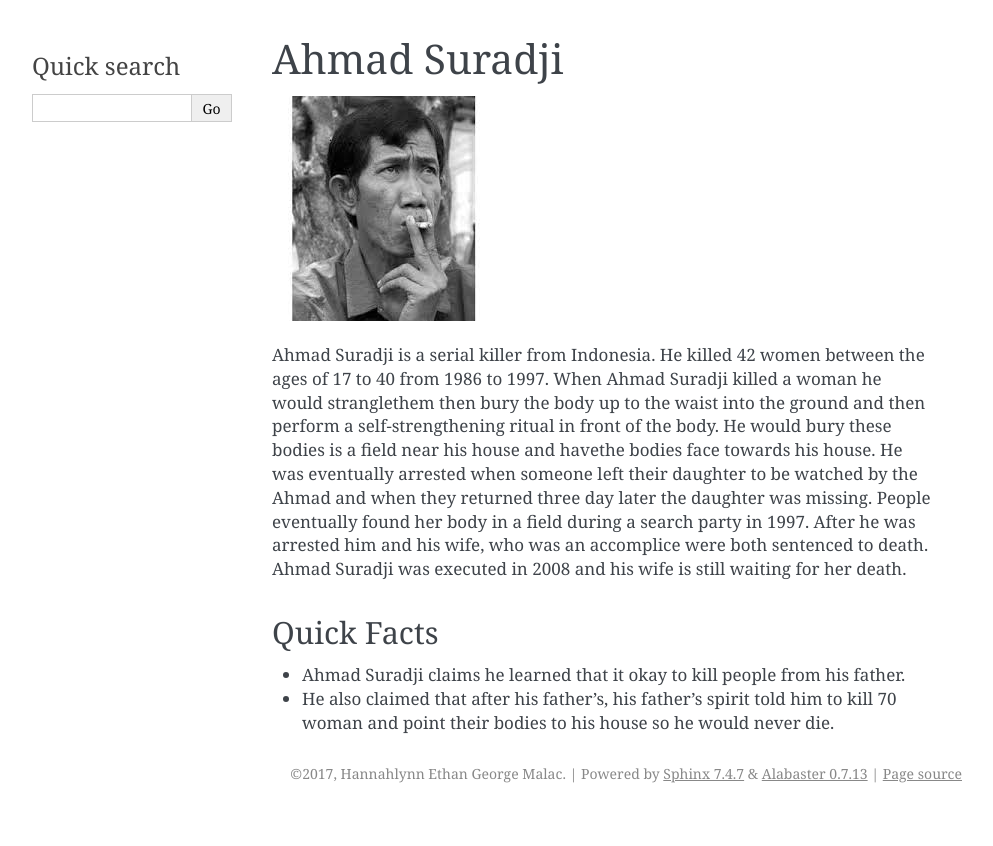
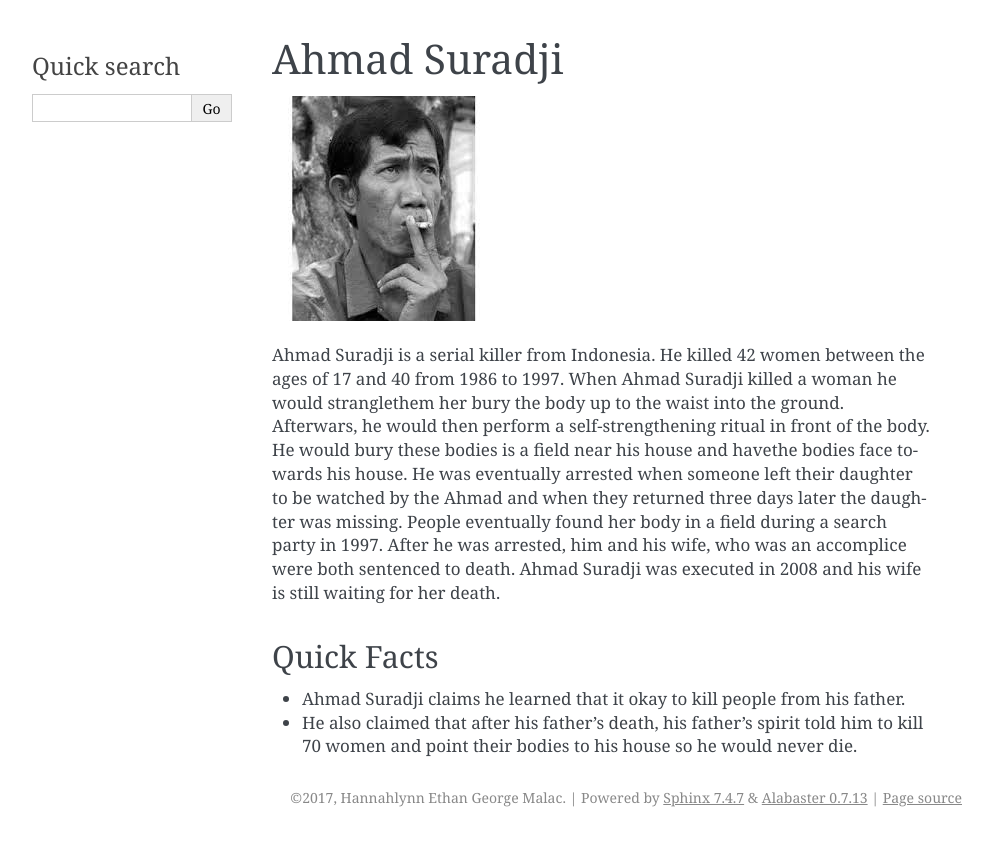
Before and after one commit to GeoSau/serial_killers, a Sphinx documentation site: the page built from source/ahmad_suradji/index.rst, in a window 1280 px wide. Shown: the top 846 px of the page, without its empty margins (148-1141 px from the left). Built offline with Sphinx 7.4.7, drawn with Linux system fonts in a browser that asks for light colours.

Commit message:
page edits

```diff
--- a/source/ahmad_suradji/index.rst
+++ b/source/ahmad_suradji/index.rst
@@ -6,19 +6,20 @@ Ahmad Suradji
 .. image:: ahmad.png
 
 Ahmad Suradji is a serial killer from Indonesia. He killed 42 women between the
-ages of 17 to 40 from 1986 to 1997. When Ahmad Suradji killed a woman he would
-stranglethem then bury the body up to the waist into the ground and then perform
+ages of 17 and 40 from 1986 to 1997. When Ahmad Suradji killed a woman he would
+stranglethem her bury the body up to the waist into the ground. Afterwars,
+he would then perform
 a self-strengthening ritual in front of the body. He would bury these bodies is
 a field near his house and havethe bodies face towards his house. He was
 eventually arrested when someone left their daughter to be watched by the Ahmad
-and when they returned three day later the daughter was missing. People
+and when they returned three days later the daughter was missing. People
 eventually found her body in a field during a search party in 1997. After he was
-arrested him and his wife, who was an accomplice were both sentenced to death.
+arrested, him and his wife, who was an accomplice were both sentenced to death.
 Ahmad Suradji was executed in 2008 and his wife is still waiting for her death.
 
 Quick Facts
 ~~~~~~~~~~~
 
 * Ahmad Suradji claims he learned that it okay to kill people from his father.
-* He also claimed that after his father’s, his father’s spirit told him to kill
-  70 woman and point their bodies to his house so he would never die.
+* He also claimed that after his father’s death, his father’s spirit told him to
+  kill 70 women and point their bodies to his house so he would never die.
```
Also changed, not shown: source/alexander_pichushkin/index.rst (+19 -8 lines), source/jack_the_ripper/index.rst (+6 -6 lines), source/luis_garavito/index.rst (+6 -6 lines).
